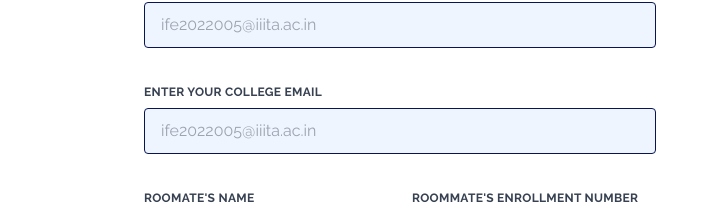
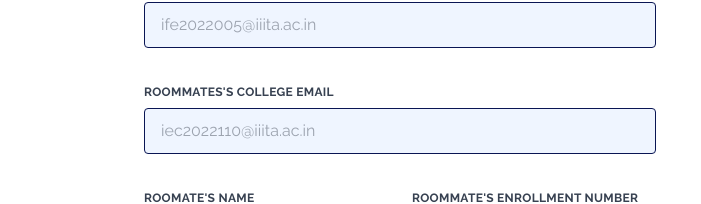
Before and after one commit to AyushmanSoni/HostelHub-Frontend, a React (Create React App) app in the folder hostelhub/: page / in a window 1280 px wide. Shown: the part 1972-2176 px from the top of the page, without its empty margins (0-701 px from the left). Built offline with nearby package versions, Linux system fonts and the light colour scheme.

Commit message:
corrected footer

```diff
--- a/hostelhub/package.json
+++ b/hostelhub/package.json
@@ -10,6 +10,7 @@
     "react-dom": "^18.2.0",
     "react-icons": "^5.0.1",
     "react-scripts": "5.0.1",
+    "react-scroll": "^1.9.0",
     "react-typed": "^2.0.12",
     "web-vitals": "^2.1.4"
   },
--- a/hostelhub/src/components/Booking.jsx
+++ b/hostelhub/src/components/Booking.jsx
@@ -2,7 +2,7 @@ import React from 'react'
 
 const Details = () => {
   return (
-    <div name="contact" className="w-full h-full flex flex-wrap  p-4 text-[#091553]">
+    <div name="Booking" className="w-full h-full flex flex-wrap  p-4 text-[#091553]">
 
         <div className="flex flex-col p-4 ml-28  max-w-screen-lg h-full mt-5 w-1/2">
             <div className="pb-8 ">
@@ -36,9 +36,9 @@ const Details = () => {
                    <div className="flex flex-wrap -mx-3 mb-6">
                      <div className="w-full px-3">
                        <label className="block uppercase tracking-wide text-gray-700 text-xs font-bold mb-2" for="grid-email">
-                         Enter your College Email
+                         Roommates's College Email
                        </label>
-                       <input className="appearance-none block w-full bg-[#EFF5FF] text-gray-700 border border-[#091553] rounded py-3 px-4 mb-3 leading-tight focus:outline-none focus:bg-white focus:border-gray-500" id="grid-email" type="text" placeholder="ife2022005@iiita.ac.in"/>
+                       <input className="appearance-none block w-full bg-[#EFF5FF] text-gray-700 border border-[#091553] rounded py-3 px-4 mb-3 leading-tight focus:outline-none focus:bg-white focus:border-gray-500" id="grid-email" type="text" placeholder="iec2022110@iiita.ac.in"/>
                      </div>
                    </div>
                    <div className='flex flex-wrap -mx-3 mb-6'>
--- a/hostelhub/src/components/Footer.jsx
+++ b/hostelhub/src/components/Footer.jsx
@@ -2,7 +2,7 @@ import React from 'react'
 
 const Footer = () => {
   return (
-    <div className='w-full flex sm:flex-row flex-col pt-10 pb-6 justify-around  text-white  bg-[#091553]'>
+    <div className='w-full flex sm:flex-row flex-row pt-10 pb-6 justify-around  text-white  bg-[#091553]'>
         <div className='flex gap-4 sm:justify-center'>
             <div>
                 <p className='text-white font-bold text-2xl'>HostelHub.</p>
--- a/hostelhub/src/components/NavBar.jsx
+++ b/hostelhub/src/components/NavBar.jsx
@@ -1,5 +1,6 @@
 import React ,{useState} from 'react'
 import {AiOutlineClose, AiOutlineMenu} from 'react-icons/ai'
+import {Link} from 'react-scroll'
 
 const NavBar = () => {
 
@@ -39,7 +40,7 @@ const NavBar = () => {
                 <li
                    key={id}
                    className='p-6 text-white font-semibold cursor-pointer hover:scale-110 duration-200'>
-                    {link}
+                    <Link to={link} smooth duration={500}>{link}</Link>
                     </li>
             ))}
             <button className='text-white bg-[#304AC1] hover:font-semibold hover:bg-[#EFF5FF] hover:text-[#091553] border w-20 h-10 items-center mt-4 ml-6 rounded'>Sign out</button>
```
Also changed, not shown: 1 other file (tests, documents, lock files or other folders).
